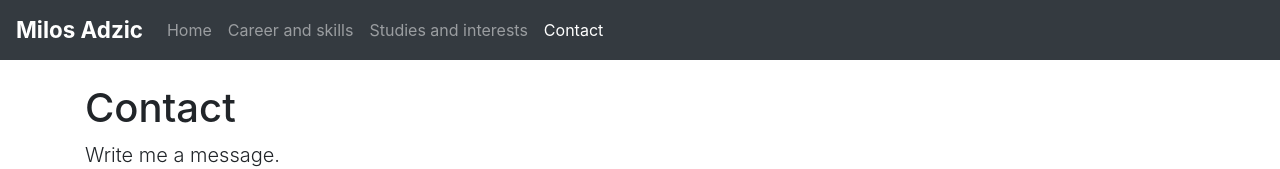
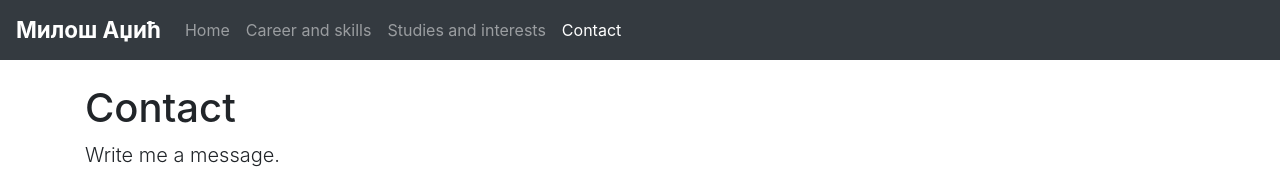
Before and after one commit to adzicmilos-star/personal-site, a plain HTML site: page contact.html in a window 1280 px wide. Shown: the top 169 px of the page. Drawn offline with nearby package versions, Linux system fonts and the light colour scheme.

Commit message:
Update navbar brand name to Cyrillic script

```diff
--- a/contact.html
+++ b/contact.html
@@ -15,7 +15,7 @@
 <body>
     <!-- 1. the navbar: here the last link is the active one -->
     <nav class="navbar navbar-expand-md bg-dark navbar-dark">
-        <a class="navbar-brand" href="index.html">Milos Adzic</a>
+        <a class="navbar-brand" href="index.html">Милош Аџић</a>
         <button class="navbar-toggler" type="button" data-toggle="collapse" data-target="#menu">
             <span class="navbar-toggler-icon"></span>
         </button>
```
